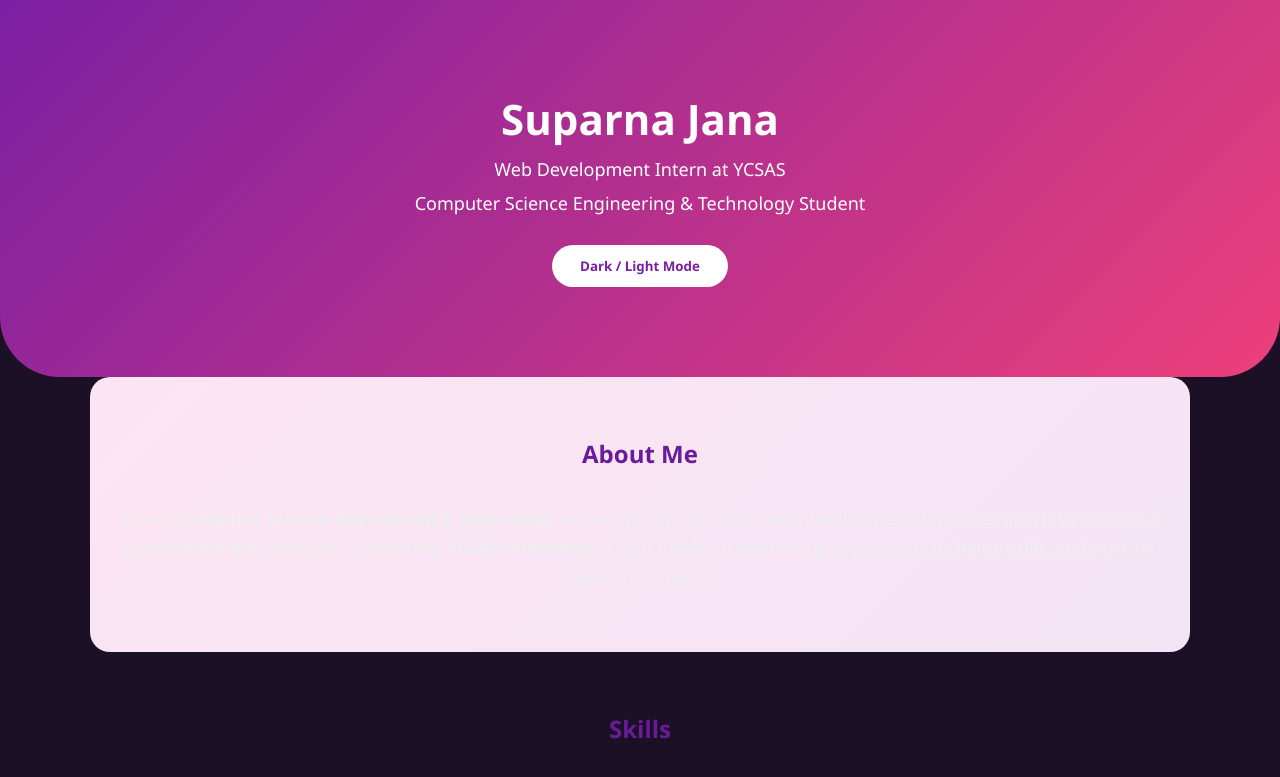
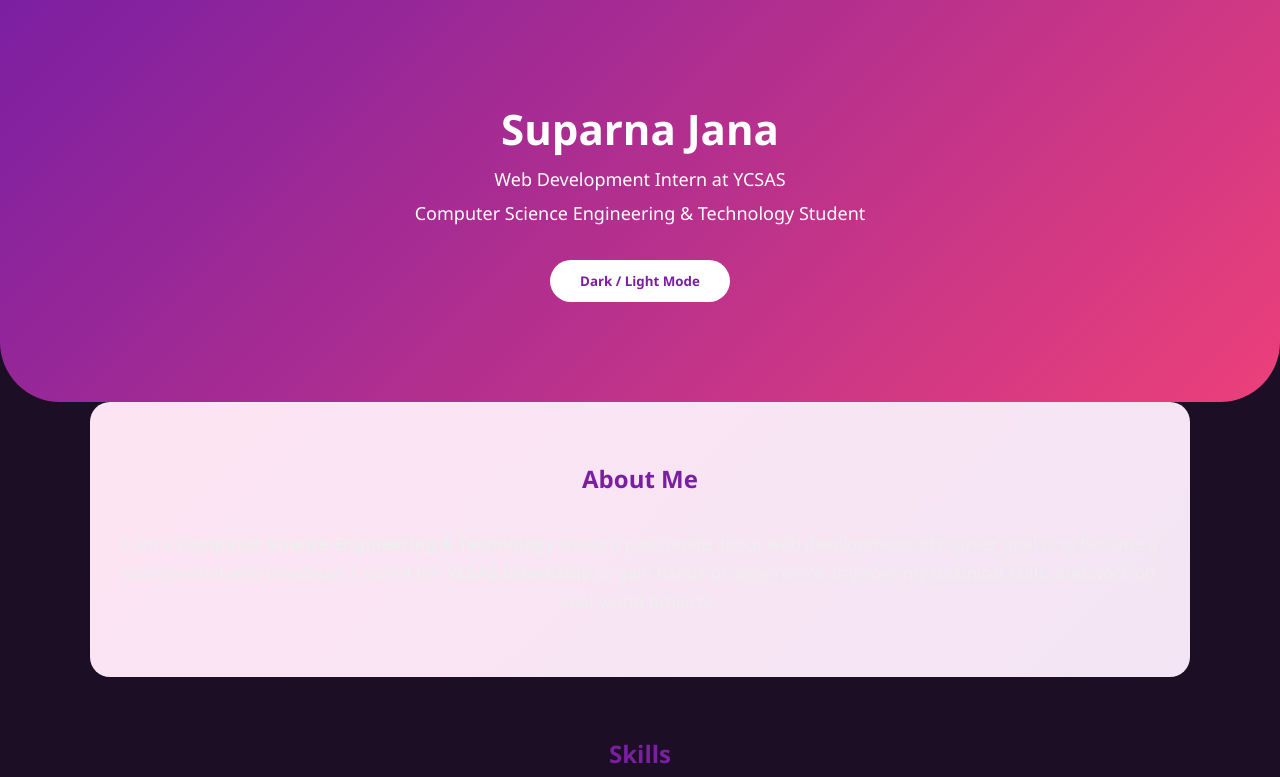
Before and after one commit to janasuparna1730-cyber/personal-portfolio, a plain HTML site: page index.html in a window 1280 px wide. Both pictures are taken after a click on the button "Dark / Light Mode". Shown: the top 777 px of the page. Drawn offline with Linux system fonts and the light colour scheme.

Commit message:
Portfolio update

```diff
--- a/index.html
+++ b/index.html
@@ -3,25 +3,26 @@
 <head>
 <meta charset="UTF-8">
 <meta name="viewport" content="width=device-width, initial-scale=1.0">
-<title>Suparna Jana | YCSAS Intern</title>
+<title>Suparna Jana | YCSAS Internship</title>
 
 <style>
+/* ---------- GLOBAL ---------- */
 *{
   margin:0;
   padding:0;
   box-sizing:border-box;
-  font-family: 'Segoe UI', sans-serif;
+  font-family:'Segoe UI', sans-serif;
 }
 
 body{
-  background:#f7f1fb;
+  background:#f9f5fd;
   color:#333;
   scroll-behavior:smooth;
   transition:0.4s;
 }
 
 .dark{
-  background:#1b1026;
+  background:#1c0f25;
   color:#eee;
 }
 
@@ -34,7 +35,7 @@ section{
 h2{
   text-align:center;
   margin-bottom:35px;
-  color:#6a1b9a;
+  color:#7b1fa2;
 }
 
 /* ---------- HEADER ---------- */
@@ -42,7 +43,7 @@ header{
   background:linear-gradient(135deg,#7b1fa2,#ec407a);
   color:white;
   text-align:center;
-  padding:90px 20px;
+  padding:100px 20px;
   border-bottom-left-radius:60px;
   border-bottom-right-radius:60px;
 }
@@ -58,8 +59,8 @@ header p{
 }
 
 header button{
-  margin-top:20px;
-  padding:12px 28px;
+  margin-top:25px;
+  padding:12px 30px;
   border:none;
   border-radius:25px;
   background:white;
@@ -113,6 +114,7 @@ header button:hover{
   background:linear-gradient(135deg,#ede7f6,#fce4ec);
   border-radius:20px;
   padding:40px;
+  box-shadow:0 10px 25px rgba(0,0,0,0.1);
 }
 
 /* ---------- PROJECTS ---------- */
@@ -165,6 +167,7 @@ header button:hover{
 .contact p{
   text-align:center;
   margin-top:20px;
+  font-size:16px;
 }
 
 /* ---------- FOOTER ---------- */
@@ -187,7 +190,7 @@ footer{
 
 <body>
 
-<!-- HOME -->
+<!-- HEADER -->
 <header>
   <h1>Suparna Jana</h1>
   <p>Web Development Intern at YCSAS</p>
@@ -256,9 +259,11 @@ footer{
   </form>
   <p>
     📧 Email: janasuparna1730@gmail.com<br>
-    🌐 GitHub: https://github.com/janasuparna1730-cyber  </p>
+    🌐 GitHub:https://github.com/janasuparna1730-cyber
+  </p>
 </section>
 
+<!-- FOOTER -->
 <footer>
   © 2025 | YCSAS Internship Portfolio
 </footer>
```
